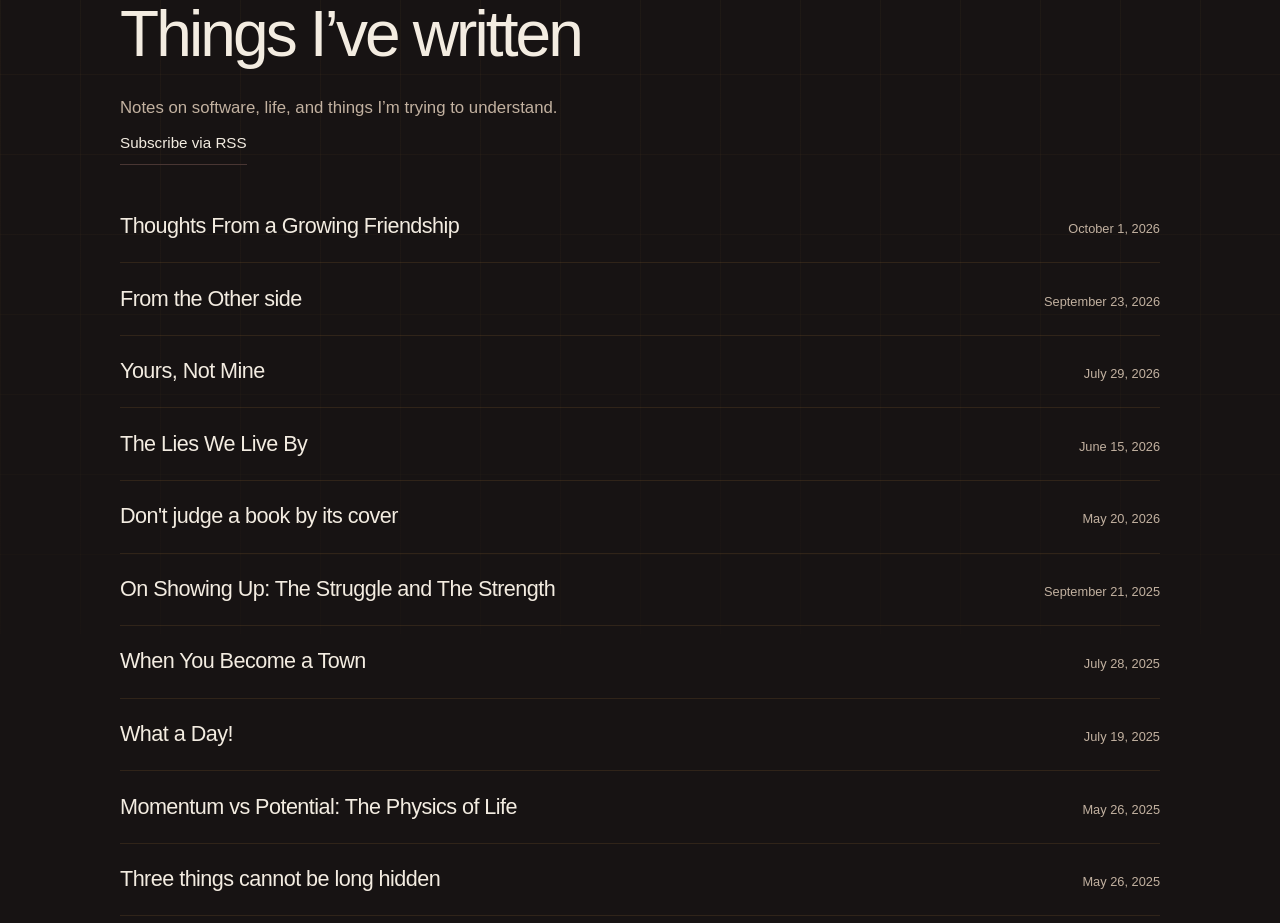
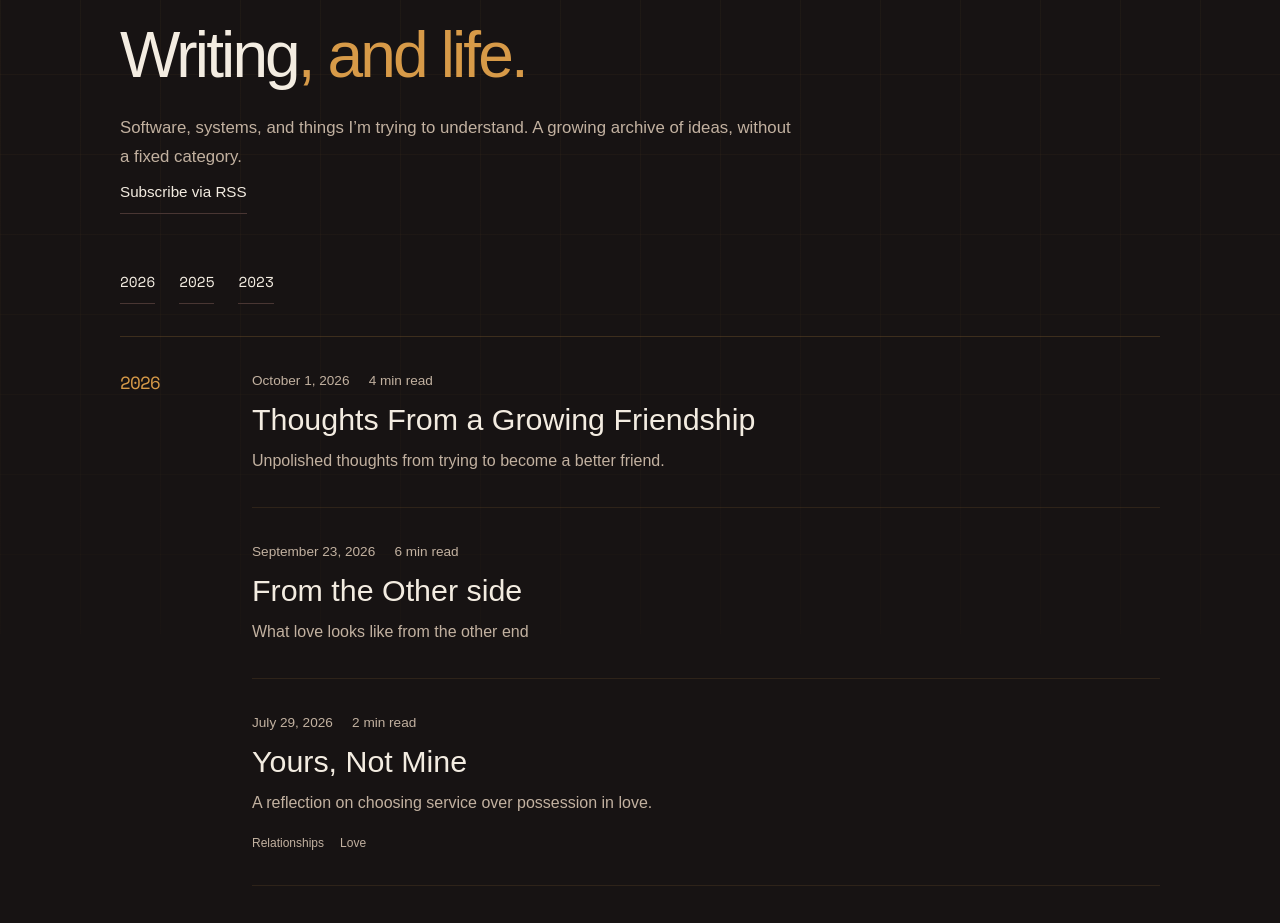
Before and after one commit to TharunKumarrA/Portfolio-v3, a Next.js app: page /writing in a window 1280 px wide. Shown: the part 166-1089 px from the top of the page. Built offline with nearby package versions, Linux system fonts and the light colour scheme; no server answers; a web font is replaced by a local one.

Commit message:
Restore writing archive previews and year navigation

```diff
--- a/src/app/globals.css
+++ b/src/app/globals.css
@@ -1181,5 +1181,12 @@ a:hover { color: var(--accent); }
 /* Editorial refinements: expressive headings and restrained visual structure. */
 .page-intro h1 { font-size: clamp(2.5rem, 5vw, 4.2rem); margin-block: .8rem 1.3rem; }
 .intro-links { display: flex; flex-wrap: wrap; gap: 1.5rem; margin-top: 1.5rem; }
+.writing-years { display: flex; flex-wrap: wrap; gap: 1.5rem; margin-bottom: 2rem; }
+.writing-years a { font-family: var(--font-space-mono), monospace; font-size: .9rem; border-bottom: 1px solid var(--line); padding-block: .5rem; }
+.writing-years a:hover { border-color: var(--accent); }
+.writing-year { border-color: rgba(215,154,72,.2); }
+.writing-year > h2 { color: var(--accent); }
+.post-list > li + li { border-color: rgba(215,154,72,.12); }
+.post-list .tag-list li { font-size: .75rem; }
 
 /* Compact About and résumé layouts. */
--- a/src/app/writing/page.js
+++ b/src/app/writing/page.js
@@ -6,7 +6,7 @@ import { getSiteOrigin, pageMetadata } from '@/lib/site';
 export const metadata = pageMetadata('Writing', 'Essays and notes on software, systems, and things I’m trying to understand.', '/writing');
 export default async function WritingPage() {
   const posts = await getPublishedPosts();
-  return <Container><header className="page-intro"><h1>Things I’ve written</h1><p className="lead">Notes on software, life, and things I’m trying to understand.</p>
+  return <Container><header className="page-intro"><p className="eyebrow">Essays & notes</p><h1>Writing<span className="accent">, and life.</span></h1><p className="lead">Software, systems, and things I’m trying to understand. A growing archive of ideas, without a fixed category.</p>
     {getSiteOrigin() && <Link className="text-link" href="/rss.xml">Subscribe via RSS</Link>}
   </header><PostList posts={posts} /></Container>;
 }
--- a/src/features/blog/PostList.jsx
+++ b/src/features/blog/PostList.jsx
@@ -1,9 +1,23 @@
 import Link from 'next/link';
 import { formatPostDate } from './posts';
+
 export function PostList({ posts }) {
   if (!posts.length) return <p className="writing-empty muted">No posts published yet. There’s more to come.</p>;
-  return <ul className="writing-index">{posts.map(post => <li key={post.slug}>
-    <h2><Link href={`/writing/${post.slug}`}>{post.title}</Link></h2>
-    <time dateTime={post.publishedAt}>{formatPostDate(post.publishedAt)}</time>
-  </li>)}</ul>;
+  const years = [...new Set(posts.map(post => post.publishedAt.slice(0, 4)))];
+  return <div className="writing-archive">
+    <nav className="writing-years" aria-label="Browse writing by year">
+      {years.map(year => <a key={year} href={`#year-${year}`}>{year}</a>)}
+    </nav>
+    {years.map(year => <section className="writing-year" key={year} aria-labelledby={`year-${year}`}>
+      <h2 id={`year-${year}`}>{year}</h2>
+      <ul className="post-list">{posts.filter(post => post.publishedAt.startsWith(year)).map(post => <li key={post.slug}>
+        <article>
+          <p className="post-meta"><time dateTime={post.publishedAt}>{formatPostDate(post.publishedAt)}</time><span>{post.readingMinutes} min read</span></p>
+          <h3><Link href={`/writing/${post.slug}`}>{post.title}</Link></h3>
+          <p className="muted">{post.description}</p>
+          {post.tags.length > 0 && <ul className="tag-list" aria-label="Topics">{post.tags.map(tag => <li key={tag}>{tag}</li>)}</ul>}
+        </article>
+      </li>)}</ul>
+    </section>)}
+  </div>;
 }
```
